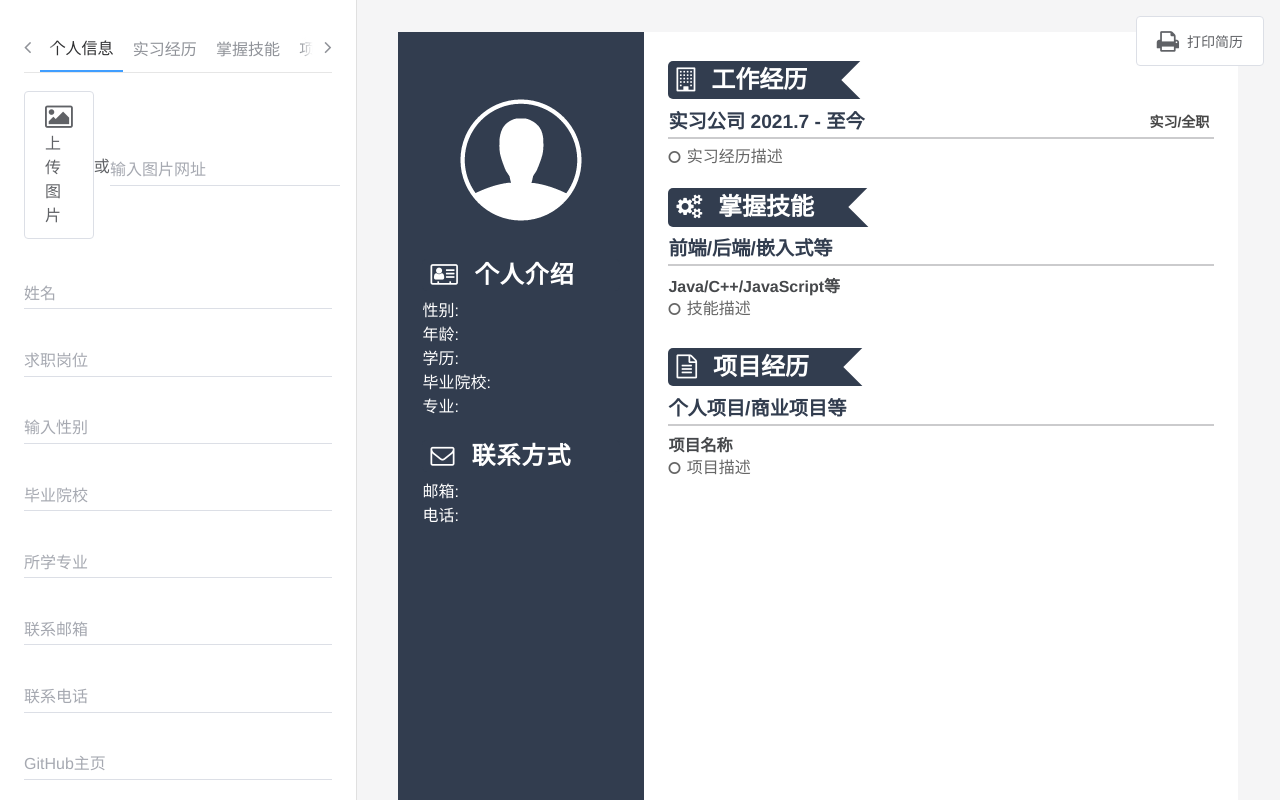
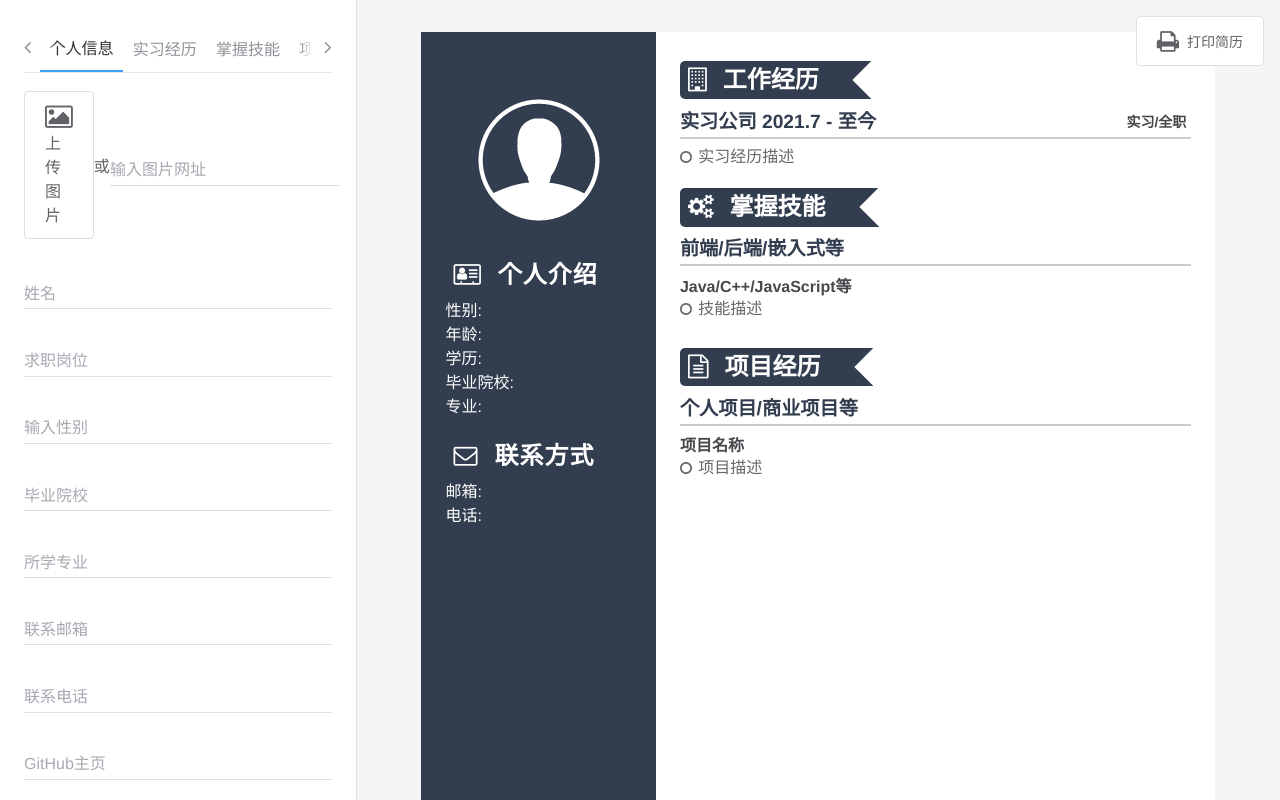
Before and after one commit to eddievandeer/resume, a Vue app: page / in a window 1280 px wide. Shown: the top 800 px of the page. Built offline with nearby package versions, Linux system fonts and the light colour scheme.

Commit message:
feat: optimize print style

```diff
--- a/src/components/Container.vue
+++ b/src/components/Container.vue
@@ -54,8 +54,8 @@
         align-items: flex-start;
 
         .resume {
-            width: 840px;
-            min-height: 988px;
+            width: 794px;
+            min-height: 1123px;
             background-color: white;
             display: flex;
 
--- a/src/main.js
+++ b/src/main.js
@@ -5,6 +5,7 @@ import MyUI from './components/my-ui'
 import MessageBox from './components/my-ui/MessageBox'
 import Loading from './components/my-ui/Loading'
 import './style/global.scss'
+import './style/print.scss'
 import './theme/default.scss'
 import './theme/artistic.scss'
 import './theme/pure.scss'
--- /dev/null
+++ b/src/style/print.scss
@@ -0,0 +1,22 @@
+@media print {
+    @page {
+        size: A4;
+        margin: 0;
+    }
+    .console-wrapper {
+        display: none;
+    }
+
+    .resume-container {
+        padding: 0 !important;
+        background-color: transparent;
+    }
+
+    .print-wrapper {
+        display: none;
+    }
+
+    .back-to-top {
+        display: none;
+    }
+}
```
